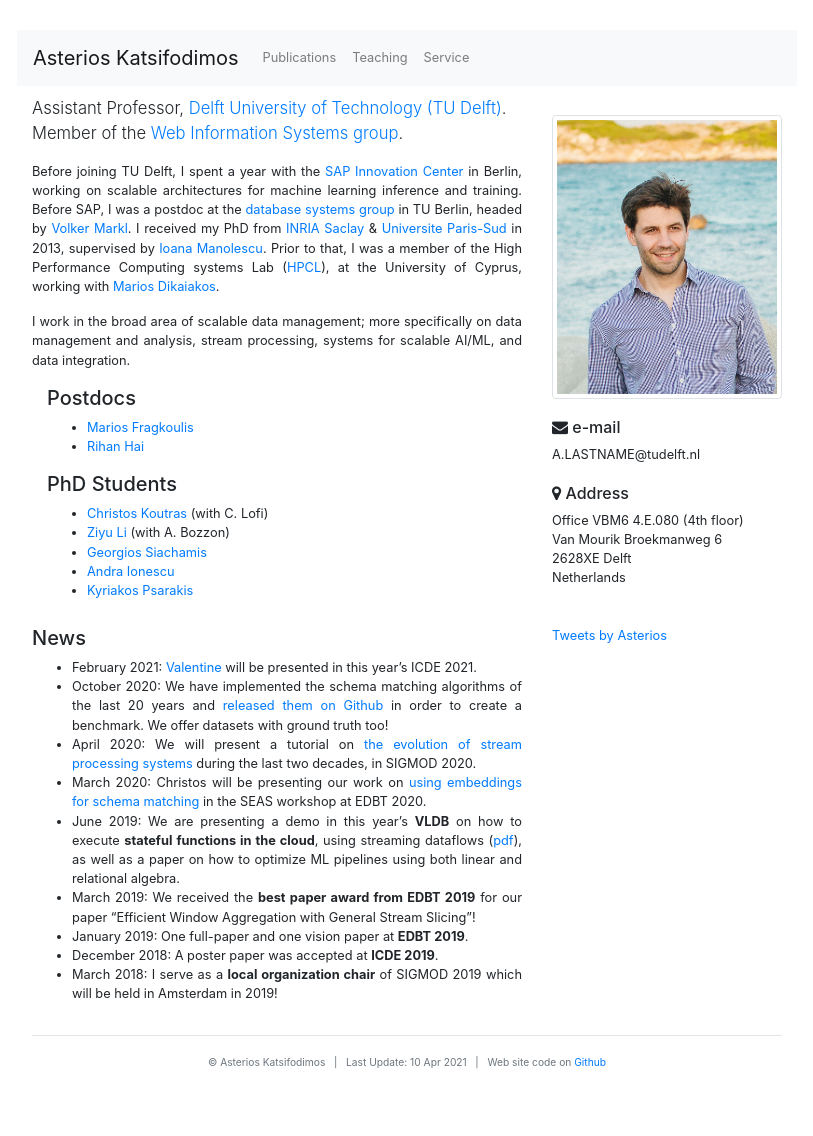
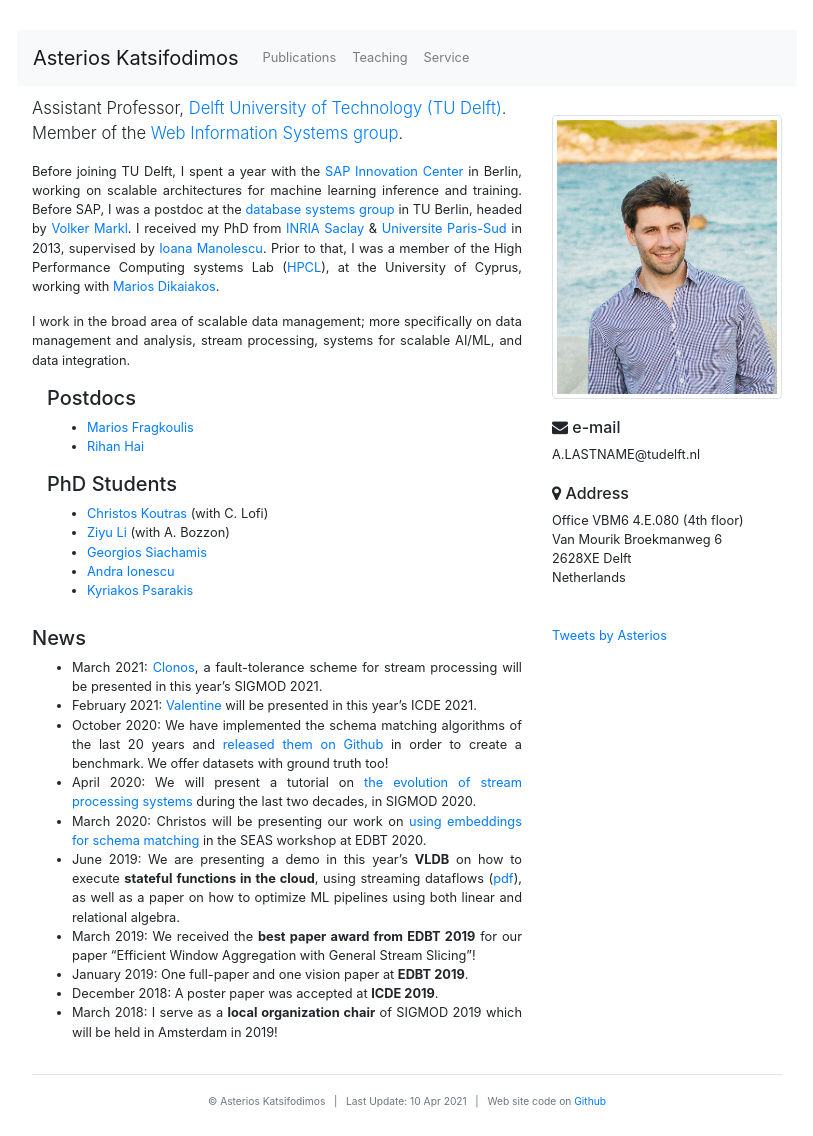
Before and after one commit to omoultosEthTuDelft/web, a Jekyll site: the page built from index.md, in a window 1280 px wide. Shown: the whole page, without its empty margins (233-1046 px from the left). Built offline with Jekyll 4.4.1, drawn with Linux system fonts in a browser that asks for light colours; nearby versions of some CDN libraries; comment, search, counter and statistics services are not loaded; before the commit the page ends 1098 px from its top, so only the background shows below that.

Commit message:
added clonos pdf

```diff
--- a/index.md
+++ b/index.md
@@ -67,10 +67,6 @@ Netherlands
 </div>
 
 
-
-
-
-
 <!-- - - - - - - - - - - - - - - - -->
 <div class="row-fluid">
     <div id="news" class="row">
@@ -78,6 +74,7 @@ Netherlands
 <h5>News</h5>
 
 <section markdown="1">
+- March 2021: <a href="assets/publications/clonos-sigmod2021.pdf">Clonos</a>, a fault-tolerance scheme for stream processing will be presented in this year's SIGMOD 2021.
 - February 2021: <a href="https://delftdata.github.io/valentine">Valentine</a> will be presented in this year's ICDE 2021.
 - October 2020: We have implemented the schema matching algorithms of the last 20 years and <a href="https://delftdata.github.io/valentine">released them on Github</a> in order to create a benchmark. We offer datasets with ground truth too!
 - April 2020: We will present a tutorial on <a href="https://streaming-research.github.io/Tutorial-SIGMOD-2020/"> the evolution of stream processing systems</a> during the last two decades, in SIGMOD 2020.
```
